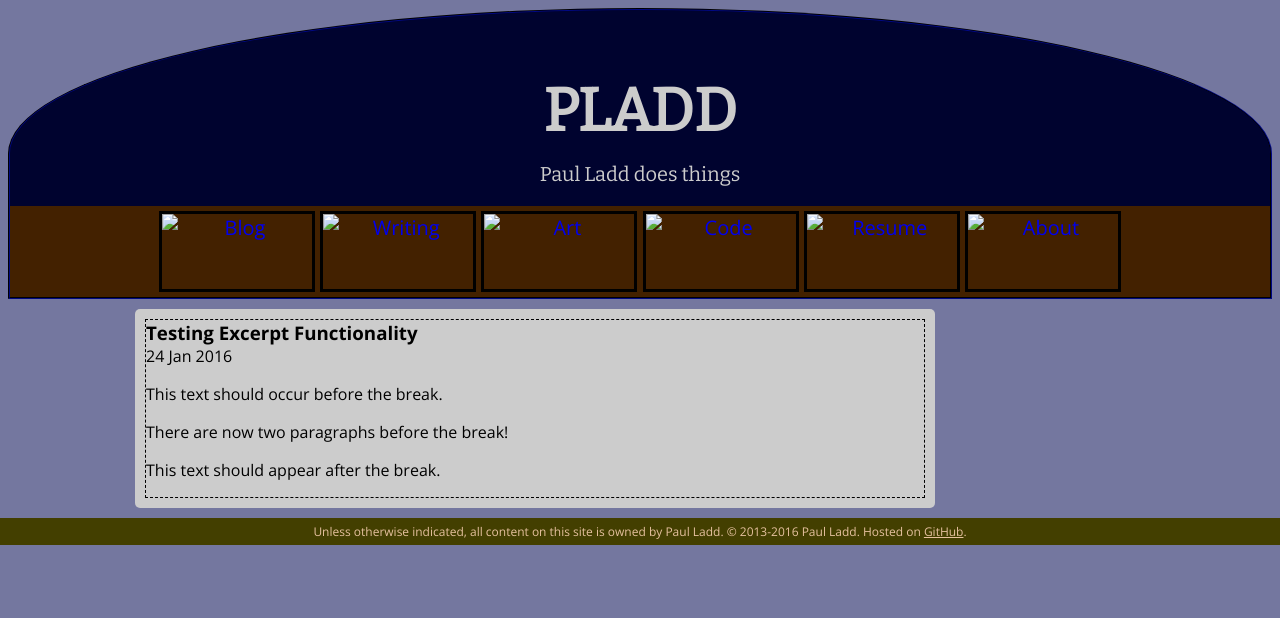
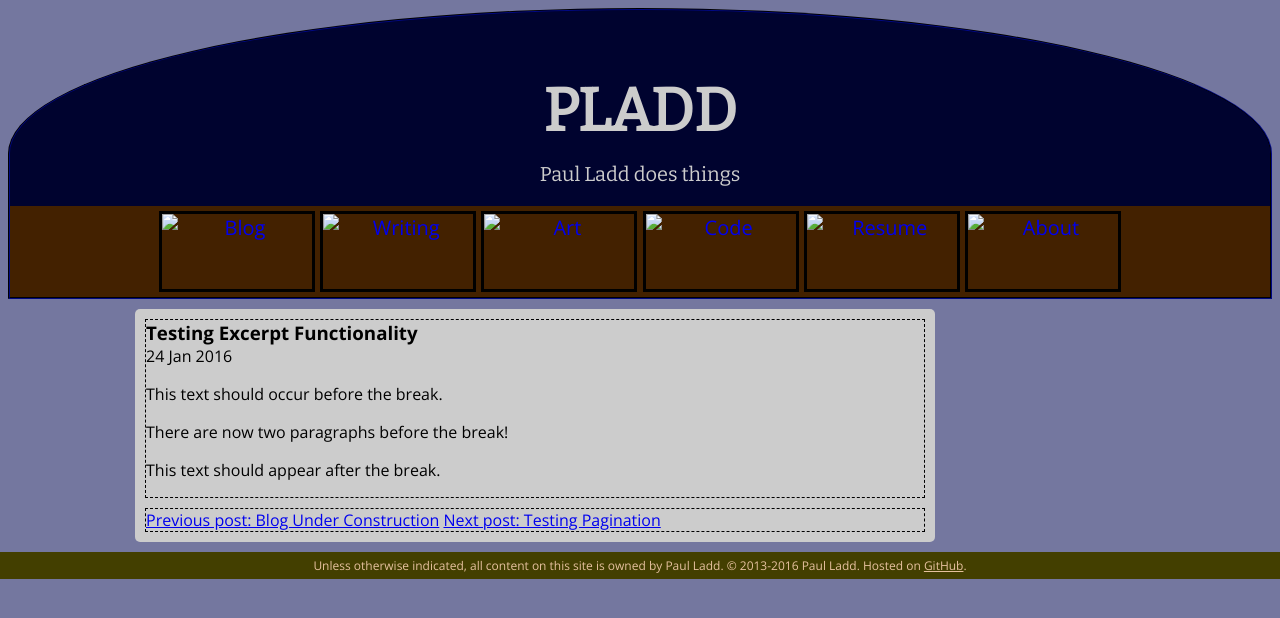
Before and after one commit to itspladd/personal-website-old, a Jekyll site: the page built from blog/_posts/2016-01-24-excerpt-test.md, in a window 1280 px wide. Shown: the top 618 px of the page. Built offline with Jekyll 4.4.1, drawn with Linux system fonts in a browser that asks for light colours.

Commit message:
Added previous and next links

```diff
--- a/_layouts/post.html
+++ b/_layouts/post.html
@@ -7,4 +7,13 @@
             {{ page.date | date_to_string }}
             {{ content }}
         </article>
+        <article>
+            {% if page.previous %}
+                <a rel="prev" href="{{ page.previous.url }}">Previous post: {{ page.previous.title }}</a>
+            {% endif %}
+            {% if page.next %}
+                <a rel="next" href="{{ page.next.url }}">Next post: {{ page.next.title }}</a>
+            {% endif %}
+
+        </article>
     </section>
```
